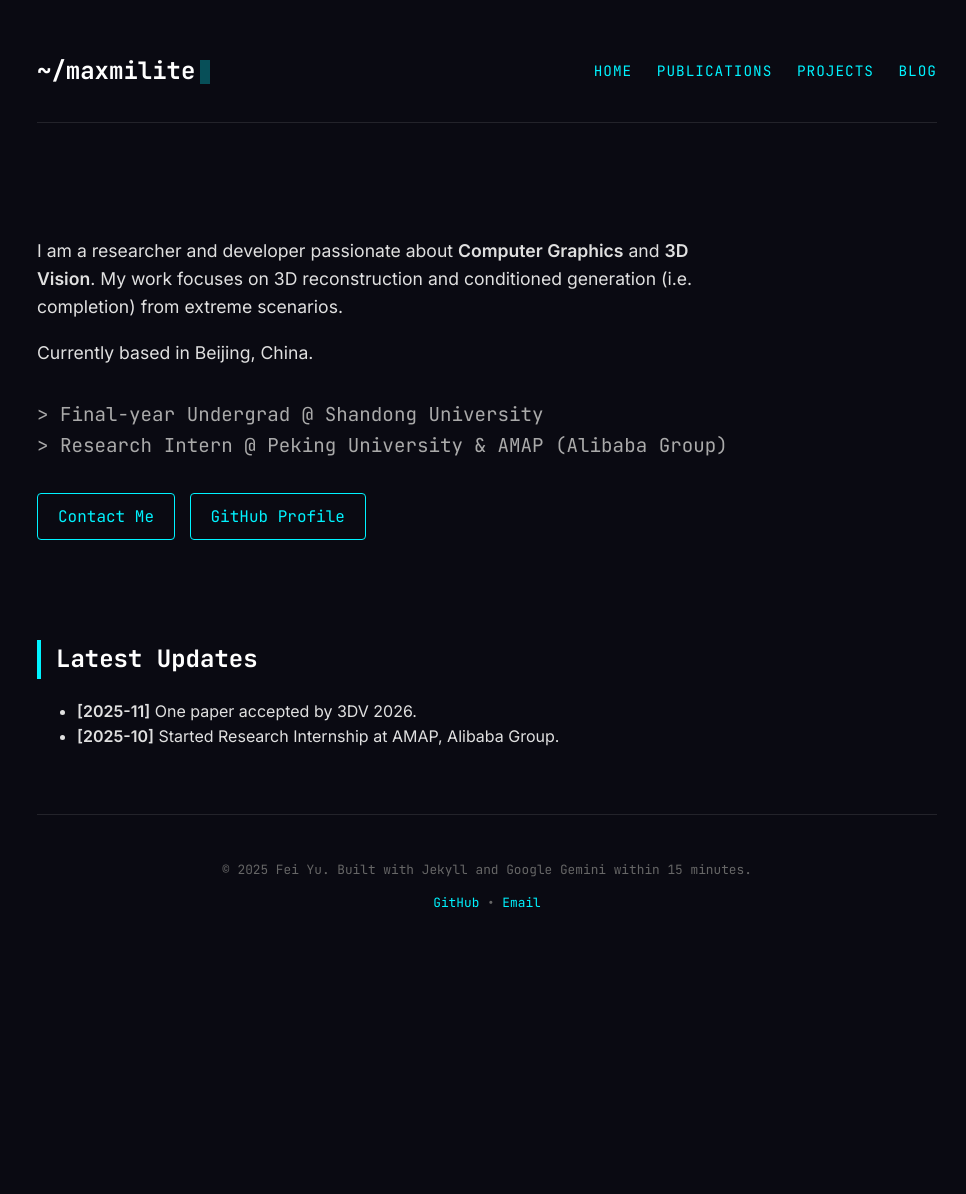
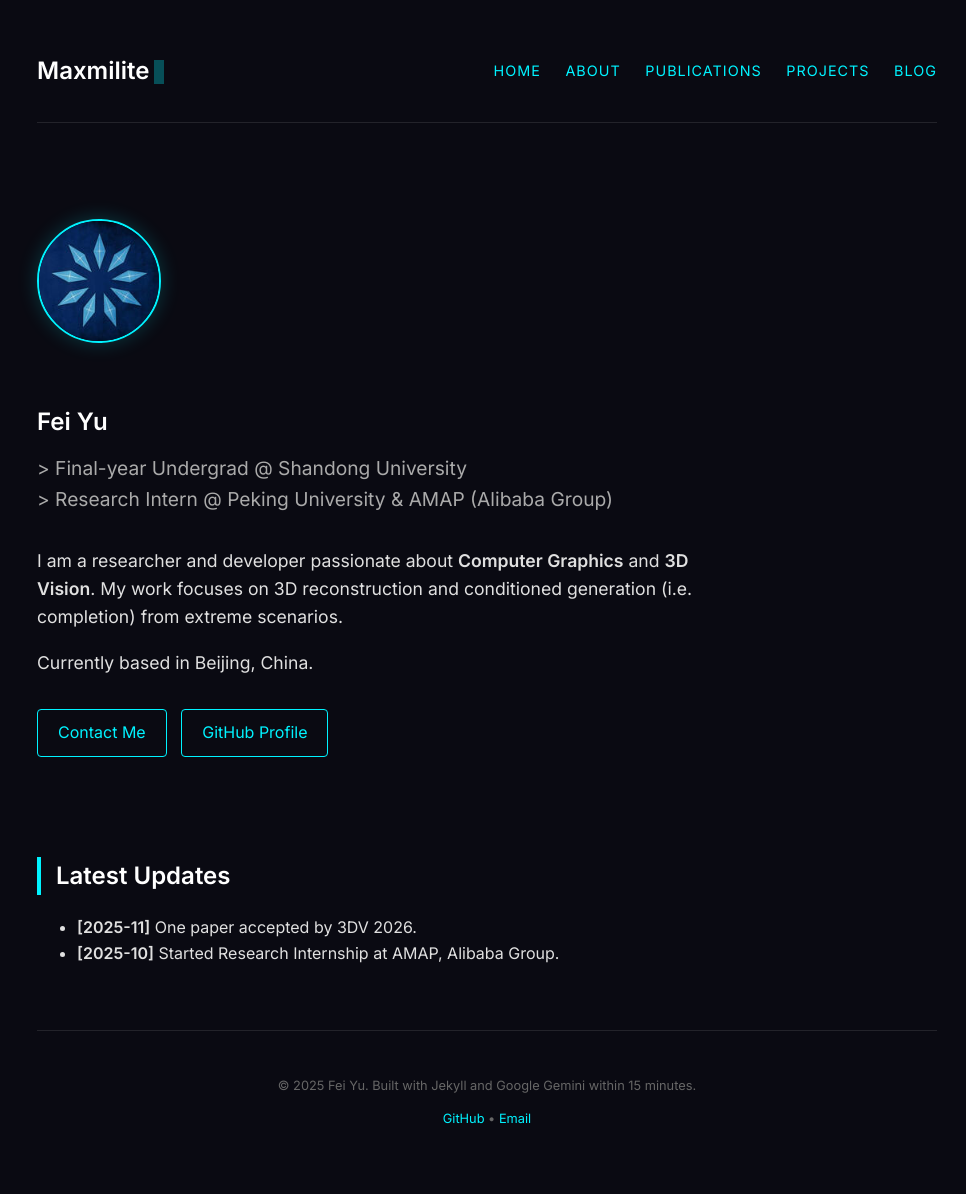
Before and after one commit to Maxmilite/maxmilite.github.io, a Jekyll site: the page built from index.md, in a window 1280 px wide. Shown: the whole page, without its empty margins (153-1119 px from the left). Built offline with Jekyll 4.4.1, drawn with Linux system fonts in a browser that asks for light colours; before the commit the page ends 978 px from its top, so only the background shows below that.

Commit message:
feat: layout update

```diff
--- a/_layouts/default.html
+++ b/_layouts/default.html
@@ -16,10 +16,11 @@
         <header>
             <nav>
                 <a href="{{ "/" | relative_url }}" class="site-title">
-                    ~/maxmilite<span class="cursor"></span>
+                    Maxmilite<span class="cursor"></span>
                 </a>
                 <div class="nav-links">
                     <a href="{{ "/" | relative_url }}">Home</a>
+                    <a href="{{ "/about" | relative_url }}">About</a>
                     <a href="{{ "/publications" | relative_url }}">Publications</a>
                     <a href="{{ "/projects" | relative_url }}">Projects</a>
                     <a href="{{ "/blog" | relative_url }}">Blog</a>
--- a/assets/css/style.scss
+++ b/assets/css/style.scss
@@ -35,7 +35,7 @@ a {
 }
 
 h1, h2, h3, h4, h5, h6 {
-  font-family: var(--font-mono);
+  font-family: var(--font-main);
   color: #fff;
   margin-top: 1.5em;
   margin-bottom: 0.5em;
@@ -59,7 +59,7 @@ header {
     align-items: center;
 
     .site-title {
-      font-family: var(--font-mono);
+      font-family: var(--font-main);
       font-size: 1.5rem;
       font-weight: bold;
       color: #fff;
@@ -78,7 +78,7 @@ header {
     .nav-links {
       a {
         margin-left: 20px;
-        font-family: var(--font-mono);
+        font-family: var(--font-main);
         font-size: 0.9rem;
         text-transform: uppercase;
         letter-spacing: 1px;
@@ -96,6 +96,16 @@ header {
 .hero {
   padding: 4rem 0;
 
+  .avatar {
+    width: 120px;
+    height: 120px;
+    border-radius: 50%;
+    object-fit: cover;
+    border: 2px solid var(--accent-color);
+    margin-bottom: 1rem;
+    box-shadow: 0 0 20px rgba(0, 243, 255, 0.2);
+  }
+
   h1 {
     font-size: 3rem;
     margin-bottom: 0.5rem;
@@ -107,7 +117,7 @@ header {
   .subtitle {
     font-size: 1.2rem;
     color: #aaa;
-    font-family: var(--font-mono);
+    font-family: var(--font-main);
     margin-bottom: 2rem;
   }
 
@@ -161,7 +171,7 @@ header {
 
     span {
       font-size: 0.75rem;
-      font-family: var(--font-mono);
+      font-family: var(--font-main);
       background: rgba(0, 243, 255, 0.1);
       color: var(--accent-color);
       padding: 2px 8px;
@@ -176,7 +186,7 @@ footer {
   padding: 2rem 0;
   border-top: 1px solid rgba(255, 255, 255, 0.1);
   text-align: center;
-  font-family: var(--font-mono);
+  font-family: var(--font-main);
   font-size: 0.8rem;
   color: #666;
 }
@@ -193,7 +203,7 @@ footer {
   padding: 10px 20px;
   border: 1px solid var(--accent-color);
   color: var(--accent-color);
-  font-family: var(--font-mono);
+  font-family: var(--font-main);
   border-radius: 4px;
   margin-right: 10px;
 
--- a/index.md
+++ b/index.md
@@ -4,6 +4,15 @@ title: Home
 ---
 
 <section class="hero">
+
+    <img src="assets/avatar.jpg" alt="Fei Yu" class="avatar">
+    <h2>Fei Yu</h2>
+
+    <div class="subtitle">
+        > Final-year Undergrad @ Shandong University <br>
+        > Research Intern @ Peking University & AMAP (Alibaba Group)
+    </div>
+
     <div class="bio">
         <p>
             I am a researcher and developer passionate about <strong>Computer Graphics</strong> and <strong>3D Vision</strong>.
@@ -12,11 +21,6 @@ title: Home
         <p>
             Currently based in Beijing, China.
         </p>
-    </div>
-
-    <div class="subtitle">
-        > Final-year Undergrad @ Shandong University <br>
-        > Research Intern @ Peking University & AMAP (Alibaba Group)
     </div>
 
     <div class="actions">
```
Also changed, not shown: about.md (+3 -1 lines), assets/avatar.jpg (added).
